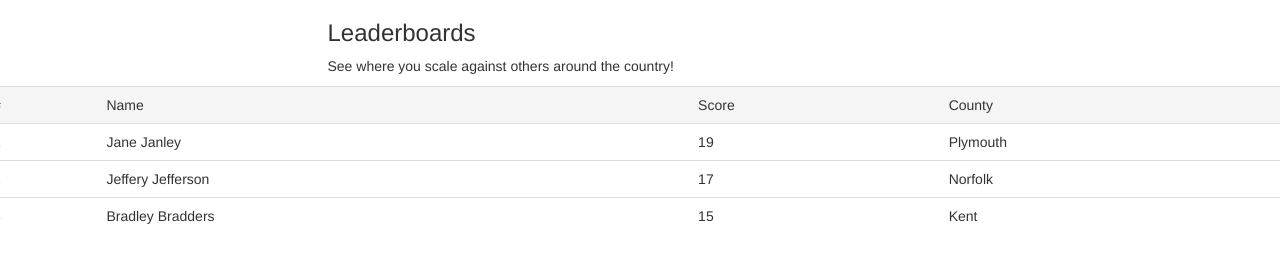
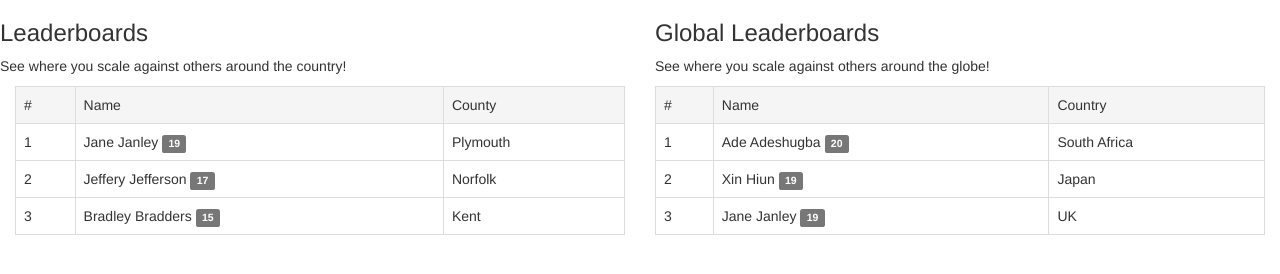
Before and after one commit to SesifredoDev/GeoSpell, a website: page Leaderboard.html in a window 1280 px wide. Drawn offline with nearby package versions, Linux system fonts and the light colour scheme.

Commit message:
Update Leaderboard.html

```diff
--- a/Leaderboard.html
+++ b/Leaderboard.html
@@ -6,38 +6,75 @@
 </head>
 <body>
 	<div class="row">
-		<div class="col-md-6 col-md-offset-3">
-			<h3>Leaderboards</h3>
+		<div class="col-md-6">
+			<h3 >Leaderboards</h3>
 		</div>
-		<div class="col-md-6 col-md-offset-3">
+		<div class="col-md-6">
+			<h3>Global Leaderboards</h3>
+		</div>
+		<div class="col-md-6">
 			<p>See where you scale against others around the country!</p>
 		</div>
 
-	<table class="table">
+		<div class="col-md-6">
+			<p>See where you scale against others around the globe!</p>
+		</div>
+	</div>
+	<div class="col-md-6">
+	<table class="table table-bordered">
 		<tr class="active">
 			<td>#</td>
 			<td>Name</td>
-			<td>Score</td>
 			<td>County</td>
+
 		</tr>
-		<tr>
+			<tr>
 			<td>1</td>
-			<td>Jane Janley</td>
-			<td>19</td>
+			<td>Jane Janley <span class="label label-default">19</span></td>
 			<td>Plymouth</td>
+
 		</tr>
 		<tr>
 			<td>2</td>
-			<td>Jeffery Jefferson</td>
-			<td>17</td>
+			<td>Jeffery Jefferson <span class="label label-default">17</span></td>
 			<td>Norfolk</td>
+
 		</tr>
 		<tr>
 			<td>3</td>
-			<td>Bradley Bradders</td>
-			<td>15</td>
+			<td>Bradley Bradders <span class="label label-default">15</span></td>
 			<td>Kent</td>
+
 		</tr>
 	</table>
+</div>
+<div class="col-md-6">
+	<table class="table table-bordered">
+		<tr class="active">
+			<td>#</td>
+			<td>Name</td>
+			<td>Country</td>
+
+		</tr>
+			<tr>
+			<td>1</td>
+			<td>Ade Adeshugba <span class="label label-default">20</span></td>
+			<td>South Africa</td>
+
+		</tr>
+		<tr>
+			<td>2</td>
+			<td>Xin Hiun <span class="label label-default">19</span></td>
+			<td>Japan</td>
+
+		</tr>
+		<tr>
+			<td>3</td>
+			<td>Jane Janley <span class="label label-default">19</span></td>
+			<td>UK</td>
+
+		</tr>
+	</table>
+</div>
 </body>
 </html>
```
